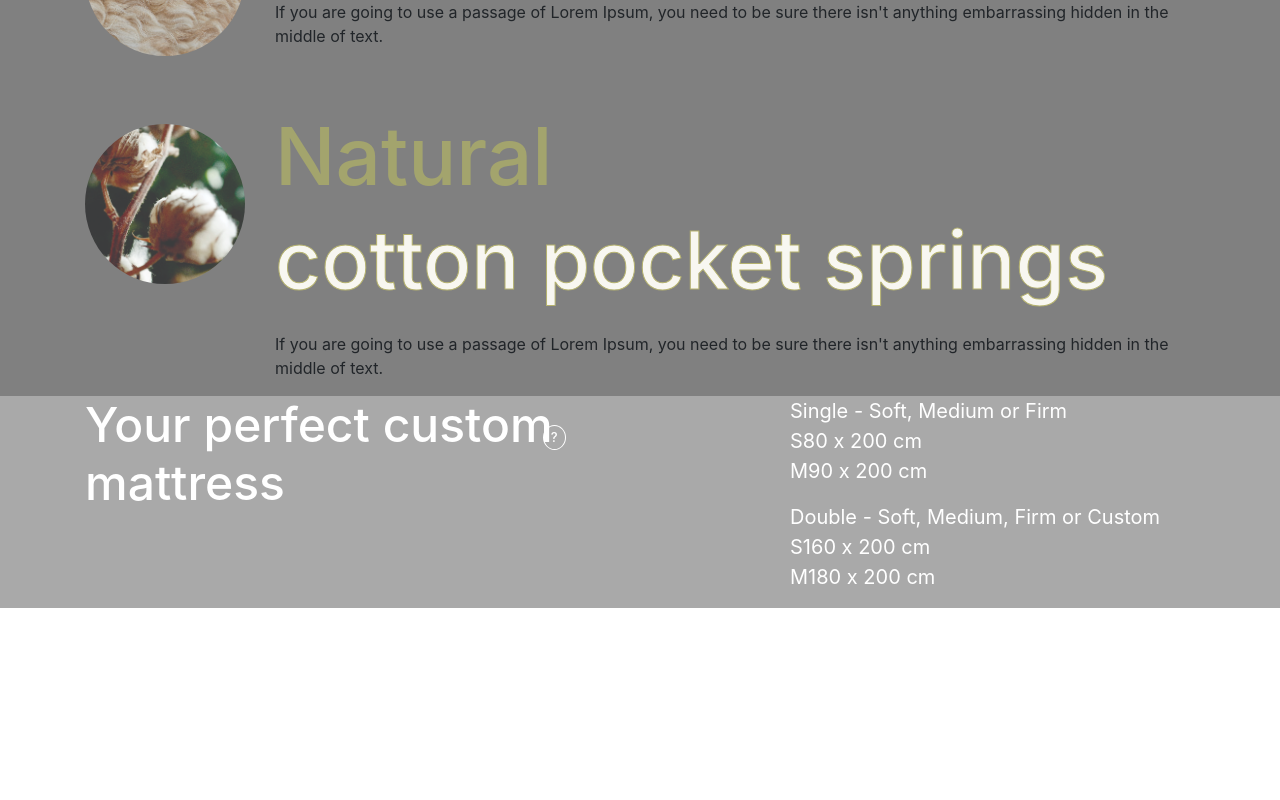
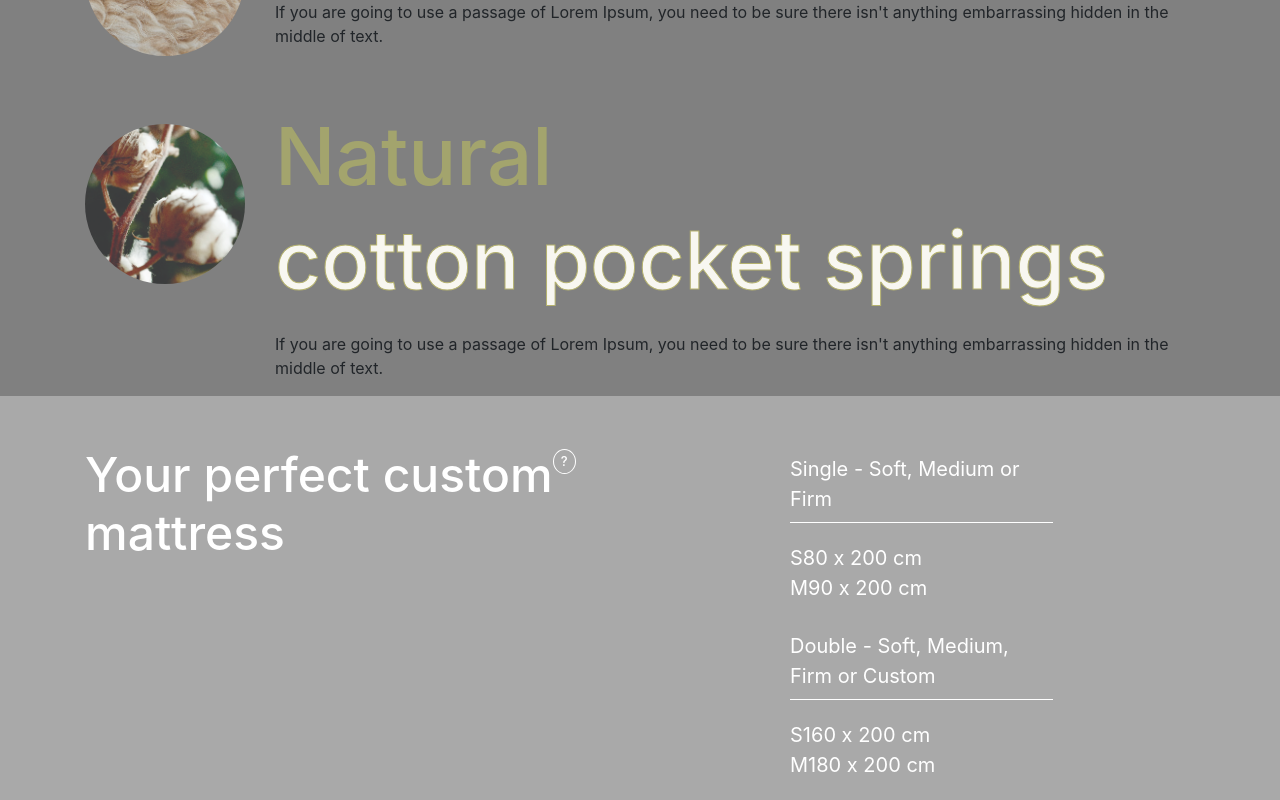
Before and after one commit to ieva1919/The-site-for-mattresses, a React (Create React App) app: page / in a window 1280 px wide. Shown: the part 5950-6750 px from the top of the page. Before the commit the page ends 6558 px from the top, so only its background shows below. Built offline with nearby package versions, Linux system fonts and the light colour scheme.

Commit message:
add additinal style in the component  perfectmattress

```diff
--- a/src/Components/Perfectmattress.js
+++ b/src/Components/Perfectmattress.js
@@ -12,8 +12,8 @@ function Perfectmattress() {
                     <Col sm={7}>
                         <h2 className="perfectmattress--heading">
                             Your perfect custom
-                            <div className="perfectmattress--tooltip">?
-                            <span className="perfectmattress--tooltip perfectmattress--tooltip_text">
+                            <div className="perfectmattress--tooltip top">?
+                                <span className="perfectmattress--tooltip perfectmattress--tooltip_text">
                                     With Naturalist, you can individually customise left and right sides of the mattress, so that two people sharing the mattress can benefit from its innovative features. You can also flip the base layer to make the mattress softer or firmer</span>
                             </div>
                             mattress
@@ -21,12 +21,12 @@ function Perfectmattress() {
                     </Col>
                     <Col sm={5}>
                         <ul className="perfectmattress--measure">
-                            <li>Single - Soft, Medium or Firm</li>
+                            <li className="perfectmattress--boder">Single - Soft, Medium or Firm</li>
                             <li><span>S</span>80 x 200 cm</li>
                             <li><span>M</span>90 x 200 cm</li>
                         </ul>
                         <ul className="perfectmattress--measure">
-                            <li>Double - Soft, Medium, Firm or Custom</li>
+                            <li className="perfectmattress--boder">Double - Soft, Medium, Firm or Custom</li>
                             <li><span>S</span>160 x 200 cm</li>
                             <li><span>M</span>180 x 200 cm</li>
                         </ul>
--- a/src/Components/Perfectmattress.scss
+++ b/src/Components/Perfectmattress.scss
@@ -2,10 +2,7 @@
     background-color: #A9A9A9;
     color: white;
     text-align: left;
-
-    &--heading {
-
-    }
+    padding-top: 50px;
 
     &--tooltip {
         position: relative;
@@ -16,7 +13,6 @@
         border-radius: 50%;
         border: 1px solid #fff;
         font-size: 13px;
-        left: -10px;
 
         &_text {
             visibility: hidden;
@@ -46,6 +42,28 @@
             border-width: 20px 20px 0 20px;
             border-color: white transparent transparent transparent;
         }
+
+    }
+
+    &--measure {
+        margin-bottom: 20px;
+    }
+
+    &--boder {
+        padding: 8px 0;
+        margin-bottom: 20px;
+        border-bottom: 1px solid white;
+        margin-right: 35%;
+
+            li {
+                padding: 8px;
+
+                span {
+                    display: inline-block;
+                    min-width: 70px;
+                }
+            }
+
     }
 
     &--tooltip:hover &--tooltip_text {
@@ -55,6 +73,8 @@
     h2 {
         font-size: 48px;
     }
+}
 
-
+.top {
+    top: -26px;
 }
```
